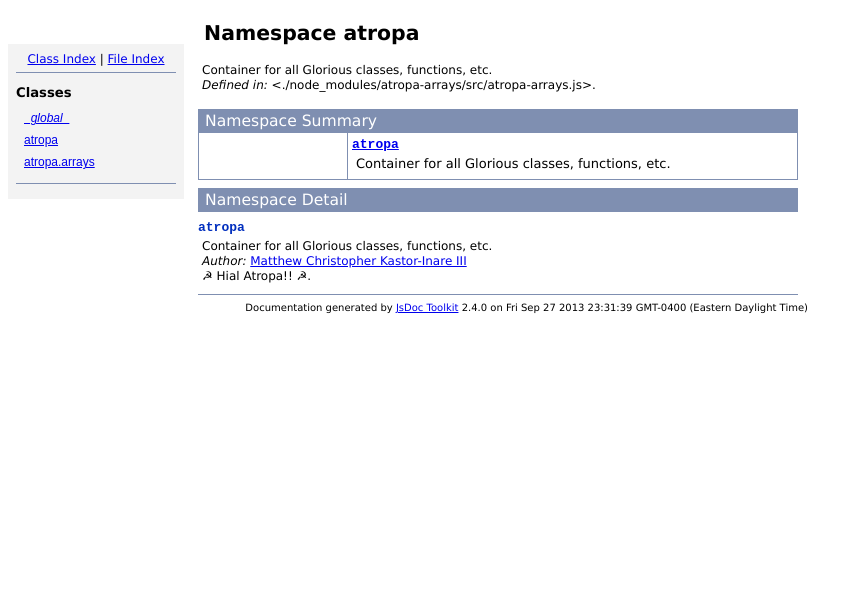
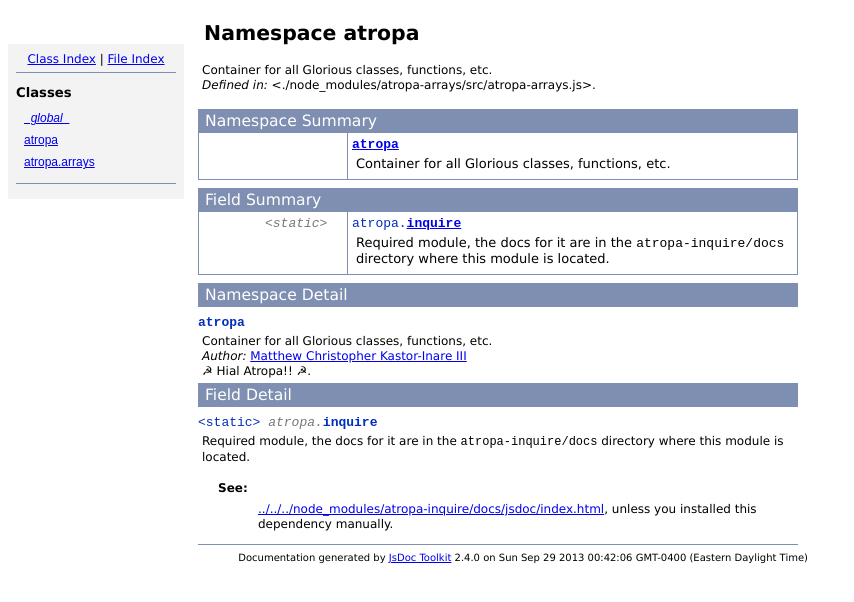
Before and after one commit to matthewkastor/atropa-arrays, a website: page docs/jsdoc/symbols/atropa.html in a window 1280 px wide. Shown: the whole page, without its empty margins (0-854 px from the left). Drawn offline with Linux system fonts and the light colour scheme.

Commit message:
regenerated from source.

```diff
--- a/docs/jsdoc/symbols/atropa.html
+++ b/docs/jsdoc/symbols/atropa.html
@@ -247,6 +247,31 @@ ul.inheritsList
 
 
 
+				<table class="summaryTable" cellspacing="0" summary="A summary of the fields documented in the class atropa.">
+					<caption>Field Summary</caption>
+					<thead>
+						<tr>
+							<th scope="col">Field Attributes</th>
+							<th scope="col">Field Name and Description</th>
+						</tr>
+					</thead>
+					<tbody>
+
+						<tr>
+							<td class="attributes">&lt;static&gt; &nbsp;</td>
+							<td class="nameDescription">
+								<div class="fixedFont">
+								atropa.<b><a href="../symbols/atropa.html#.inquire">inquire</a></b>
+								</div>
+								<div class="description">Required module, the docs for it are in the <code>
+ atropa-inquire/docs</code> directory where this module
+ is located.</div>
+							</td>
+						</tr>
+
+					</tbody>
+				</table>
+
 
 
 
@@ -290,6 +315,44 @@ ul.inheritsList
 
 <!-- ============================== field details ========================== -->
 
+				<div class="sectionTitle">
+					Field Detail
+				</div>
+
+					<a name=".inquire"> </a>
+					<div class="fixedFont">&lt;static&gt;
+
+
+					<span class="light">atropa.</span><b>inquire</b>
+
+					</div>
+					<div class="description">
+						Required module, the docs for it are in the <code>
+ atropa-inquire/docs</code> directory where this module
+ is located.
+
+
+					</div>
+
+
+
+
+
+
+							<dl class="detailList">
+							<dt class="heading">See:</dt>
+
+							<dd><a href="../../../node_modules/atropa-inquire/docs/jsdoc/index.html">
+../../../node_modules/atropa-inquire/docs/jsdoc/index.html</a>,
+ unless you installed this dependency manually.</dd>
+
+							</dl>
+
+
+
+
+
+
 
 <!-- ============================== method details ========================= -->
 
@@ -304,7 +367,7 @@ ul.inheritsList
 <!-- ============================== footer ================================= -->
 		<div class="fineprint" style="clear:both">
 
-			Documentation generated by <a href="http://code.google.com/p/jsdoc-toolkit/" target="_blank">JsDoc Toolkit</a> 2.4.0 on Fri Sep 27 2013 23:31:39 GMT-0400 (Eastern Daylight Time)
+			Documentation generated by <a href="http://code.google.com/p/jsdoc-toolkit/" target="_blank">JsDoc Toolkit</a> 2.4.0 on Sun Sep 29 2013 00:42:06 GMT-0400 (Eastern Daylight Time)
 		</div>
 	</body>
 </html>
--- a/docs/vsdoc/OpenLayersAll.js
+++ b/docs/vsdoc/OpenLayersAll.js
@@ -26,6 +26,9 @@
 
     window.atropa = {
         /// <summary></summary>
+        /// <field name="inquire" type="">Required module, the docs for it are in the &lt;code&gt;
+        ///  atropa-inquire/docs&lt;/code&gt; directory where this module
+        ///  is located.</field>
         /// <field name="arrays" type="">Utilities for handling arrays.</field>
         /// <returns type="atropa"/>
 
--- a/docs/vsdoc/symbols/atropa-vsdoc.js
+++ b/docs/vsdoc/symbols/atropa-vsdoc.js
@@ -6,6 +6,9 @@
 
     window.atropa = {
         /// <summary></summary>
+        /// <field name="inquire" type="">Required module, the docs for it are in the &lt;code&gt;
+        ///  atropa-inquire/docs&lt;/code&gt; directory where this module
+        ///  is located.</field>
         /// <field name="arrays" type="">Utilities for handling arrays.</field>
         /// <returns type="atropa"/>
 
--- a/package.json
+++ b/package.json
@@ -1,6 +1,6 @@
 {
     "name": "atropa-arrays",
-    "version": "2013.09.27-2431",
+    "version": "2013.09.29-141",
     "description": "JavaScript utilities for handling arrays.",
     "main": "./src/atropa-arrays.js",
     "directories": {
```
Also changed, not shown: browser/atropa-arrays_web.js (+9 -1 lines), docs/jsdoc/files.html (+1 -1 lines), docs/jsdoc/index.html (+1 -1 lines), docs/jsdoc/symbols/_global_.html (+1 -1 lines), docs/jsdoc/symbols/atropa.arrays.html (+1 -1 lines), docs/vsdoc/files.html (+1 -1 lines), docs/vsdoc/index.html (+1 -1 lines), src/atropa-arrays.js (+8 -0 lines), 1 other file.
